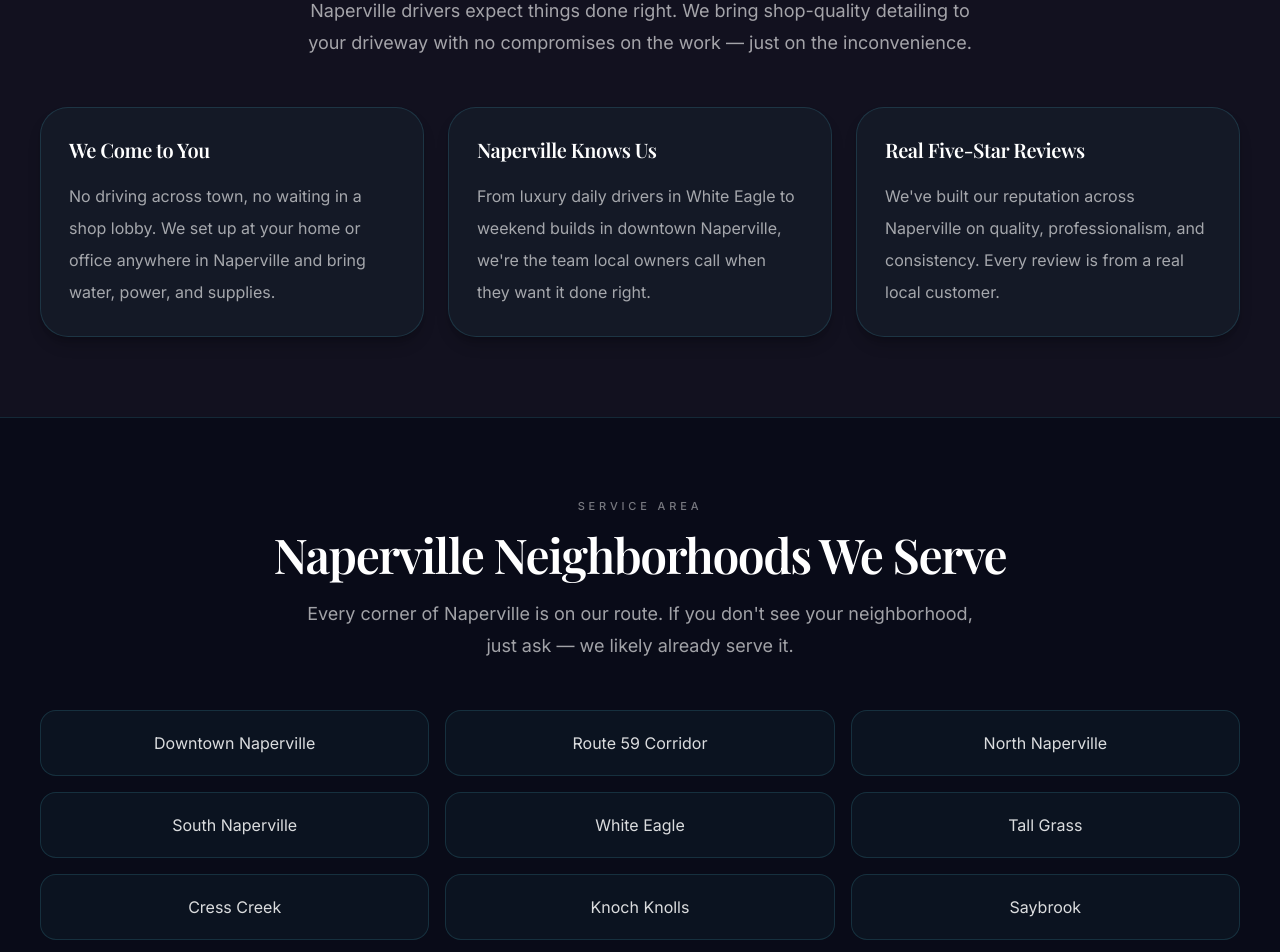
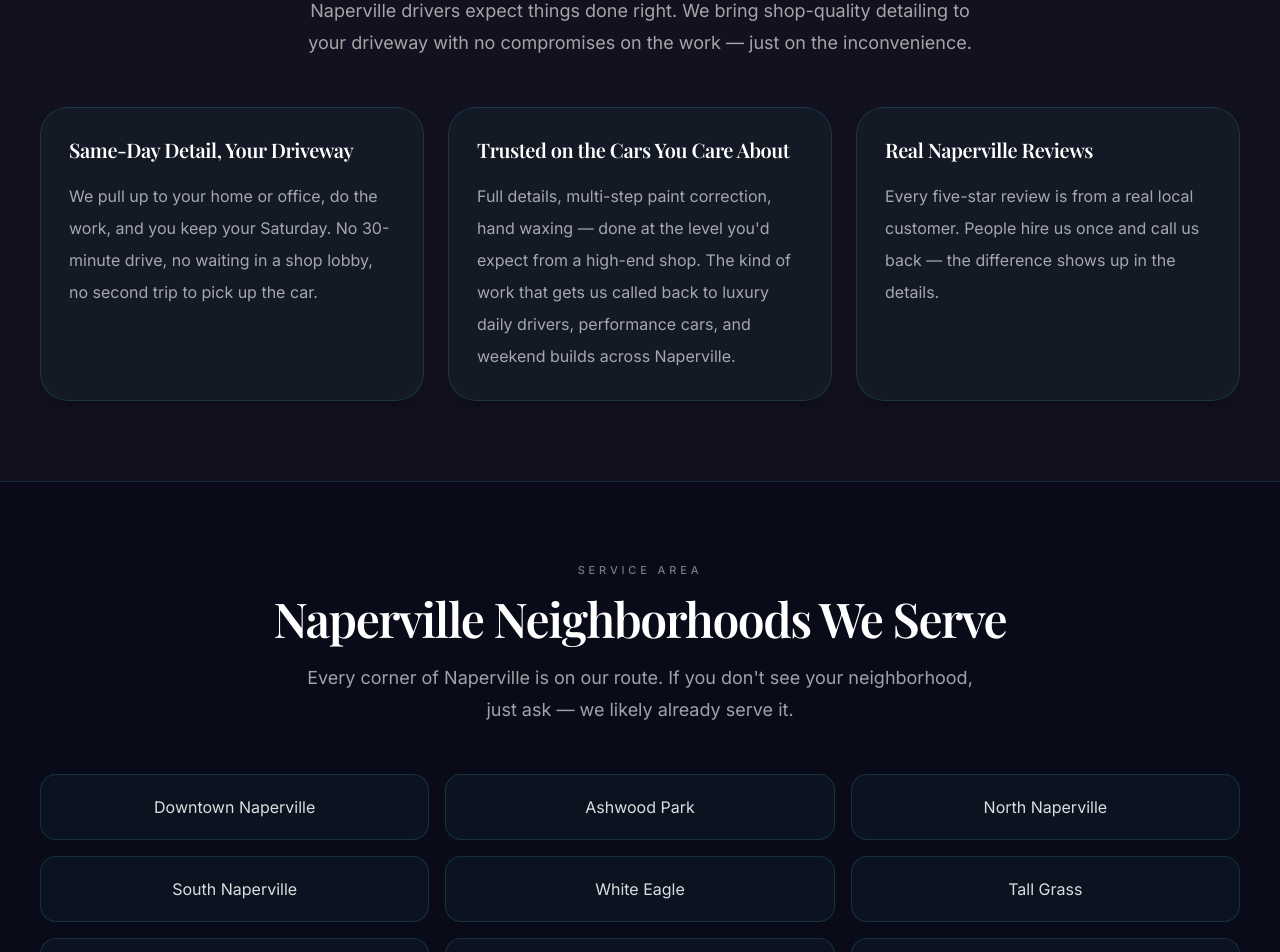
Before and after one commit to kodakdetailing/kodak-detailing-site, a Next.js app: page /naperville in a window 1280 px wide. Shown: the part 1020-1972 px from the top of the page. Built offline with nearby package versions, Linux system fonts and the light colour scheme.

Commit message:
Update Naperville page: rewrite trust cards, swap neighborhoods (Ashwood Park + Hobson Greene), remove water/power claim, clarify paint correction + waxing

```diff
--- a/app/naperville/page.js
+++ b/app/naperville/page.js
@@ -13,12 +13,12 @@ const inter = Inter({
 export const metadata = {
   title: "Mobile Auto Detailing in Naperville, IL | Kodak Detailing",
   description:
-    "5-star mobile auto detailing in Naperville, IL. We come to your driveway from downtown to Route 59 — full details from $300, paint correction from $275. Book online.",
+    "5-star mobile auto detailing in Naperville, IL. We come to your driveway from downtown to Ashwood Park — full details from $300, paint correction from $275. Book online.",
   alternates: { canonical: "/naperville" },
   openGraph: {
     title: "Mobile Auto Detailing in Naperville, IL | Kodak Detailing",
     description:
-      "Premium mobile auto detailing across Naperville — downtown, Route 59 corridor, White Eagle, Tall Grass and every neighborhood between.",
+      "Premium mobile auto detailing across Naperville — downtown, Ashwood Park, White Eagle, Tall Grass and every neighborhood between.",
     url: "https://kodakdetailing.com/naperville",
     siteName: "Kodak Mobile Detailing",
     images: [
@@ -43,7 +43,7 @@ const napervilleSchema = {
   telephone: "+1-630-528-7990",
   priceRange: "$100-$300",
   description:
-    "Premium mobile auto detailing serving Naperville, IL — downtown, Route 59 corridor, North Naperville, South Naperville, White Eagle, Tall Grass, and all surrounding neighborhoods.",
+    "Premium mobile auto detailing serving Naperville, IL — downtown, Ashwood Park, North Naperville, South Naperville, White Eagle, Tall Grass, Hobson Greene, Knoch Knolls, Saybrook, and all surrounding neighborhoods.",
   address: {
     "@type": "PostalAddress",
     addressLocality: "Naperville",
@@ -73,12 +73,12 @@ const napervilleSchema = {
 
 const neighborhoods = [
   "Downtown Naperville",
-  "Route 59 Corridor",
+  "Ashwood Park",
   "North Naperville",
   "South Naperville",
   "White Eagle",
   "Tall Grass",
-  "Cress Creek",
+  "Hobson Greene",
   "Knoch Knolls",
   "Saybrook",
 ];
@@ -119,19 +119,19 @@ const services = [
 const faqs = [
   {
     q: "Do you serve all of Naperville?",
-    a: "Yes — every neighborhood from downtown Naperville and the Riverwalk area to Route 59, White Eagle, Tall Grass, and out toward Warrenville. If you're inside Naperville city limits, we come to you.",
+    a: "Yes — every neighborhood from downtown Naperville and the Riverwalk area to Ashwood Park, White Eagle, Tall Grass, and out toward Warrenville. If you're inside Naperville city limits, we come to you.",
   },
   {
     q: "How long does a Naperville mobile detail take?",
-    a: "Maintenance details run about an hour. A full detail takes 3–4 hours. Paint correction can be 5–7 hours depending on the condition of the paint. We bring everything we need — water, power, and supplies — so all we need from you is a parking spot.",
+    a: "Maintenance details run about an hour. A full detail takes 3–4 hours. Paint correction can be 5–7 hours depending on the condition of the paint. All we need from you is a parking spot.",
   },
   {
     q: "Do I need to be home during the detail?",
     a: "Not at all. As long as we can access the vehicle and we've confirmed the details, you can go about your day in Naperville while we work.",
   },
   {
-    q: "Do you do ceramic coatings or paint correction in Naperville?",
-    a: "Yes — paint correction starts at $275. We do a clay bar treatment, compound cut, and finishing polish for a true showroom finish.",
+    q: "Do you do paint correction or waxing?",
+    a: "Paint correction starts at $275 — a clay bar treatment, compound cut, and finishing polish for a true showroom finish. Hand waxing is included with our exterior and full detail packages to seal the paint and bring out the gloss. We don't currently offer ceramic coatings.",
   },
   {
     q: "How do I book?",
@@ -148,6 +148,24 @@ const faqSchema = {
     acceptedAnswer: { "@type": "Answer", text: f.a },
   })),
 };
+
+const trustCards = [
+  {
+    title: "Same-Day Detail, Your Driveway",
+    body:
+      "We pull up to your home or office, do the work, and you keep your Saturday. No 30-minute drive, no waiting in a shop lobby, no second trip to pick up the car.",
+  },
+  {
+    title: "Trusted on the Cars You Care About",
+    body:
+      "Full details, multi-step paint correction, hand waxing — done at the level you'd expect from a high-end shop. The kind of work that gets us called back to luxury daily drivers, performance cars, and weekend builds across Naperville.",
+  },
+  {
+    title: "Real Naperville Reviews",
+    body:
+      "Every five-star review is from a real local customer. People hire us once and call us back — the difference shows up in the details.",
+  },
+];
 
 export default function NapervillePage() {
   return (
@@ -182,7 +200,7 @@ export default function NapervillePage() {
             </h1>
             <p className="mt-7 max-w-2xl text-lg leading-8 text-white/68 md:text-xl">
               We bring premium auto detailing directly to your driveway anywhere in
-              Naperville — downtown, Route 59 corridor, White Eagle, Tall Grass, and
+              Naperville — downtown, Ashwood Park, White Eagle, Tall Grass, and
               beyond. The same five-star service Naperville drivers trust, on your
               schedule.
             </p>
@@ -228,23 +246,7 @@ export default function NapervillePage() {
         </div>
 
         <div className="mt-12 grid gap-6 md:grid-cols-3">
-          {[
-            {
-              title: "We Come to You",
-              body:
-                "No driving across town, no waiting in a shop lobby. We set up at your home or office anywhere in Naperville and bring water, power, and supplies.",
-            },
-            {
-              title: "Naperville Knows Us",
-              body:
-                "From luxury daily drivers in White Eagle to weekend builds in downtown Naperville, we're the team local owners call when they want it done right.",
-            },
-            {
-              title: "Real Five-Star Reviews",
-              body:
-                "We've built our reputation across Naperville on quality, professionalism, and consistency. Every review is from a real local customer.",
-            },
-          ].map((item) => (
+          {trustCards.map((item) => (
             <div
               key={item.title}
               className="rounded-[1.75rem] border border-[#4fd8e8]/15 bg-[#4fd8e8]/[0.04] p-7 shadow-lg shadow-black/20"
```
